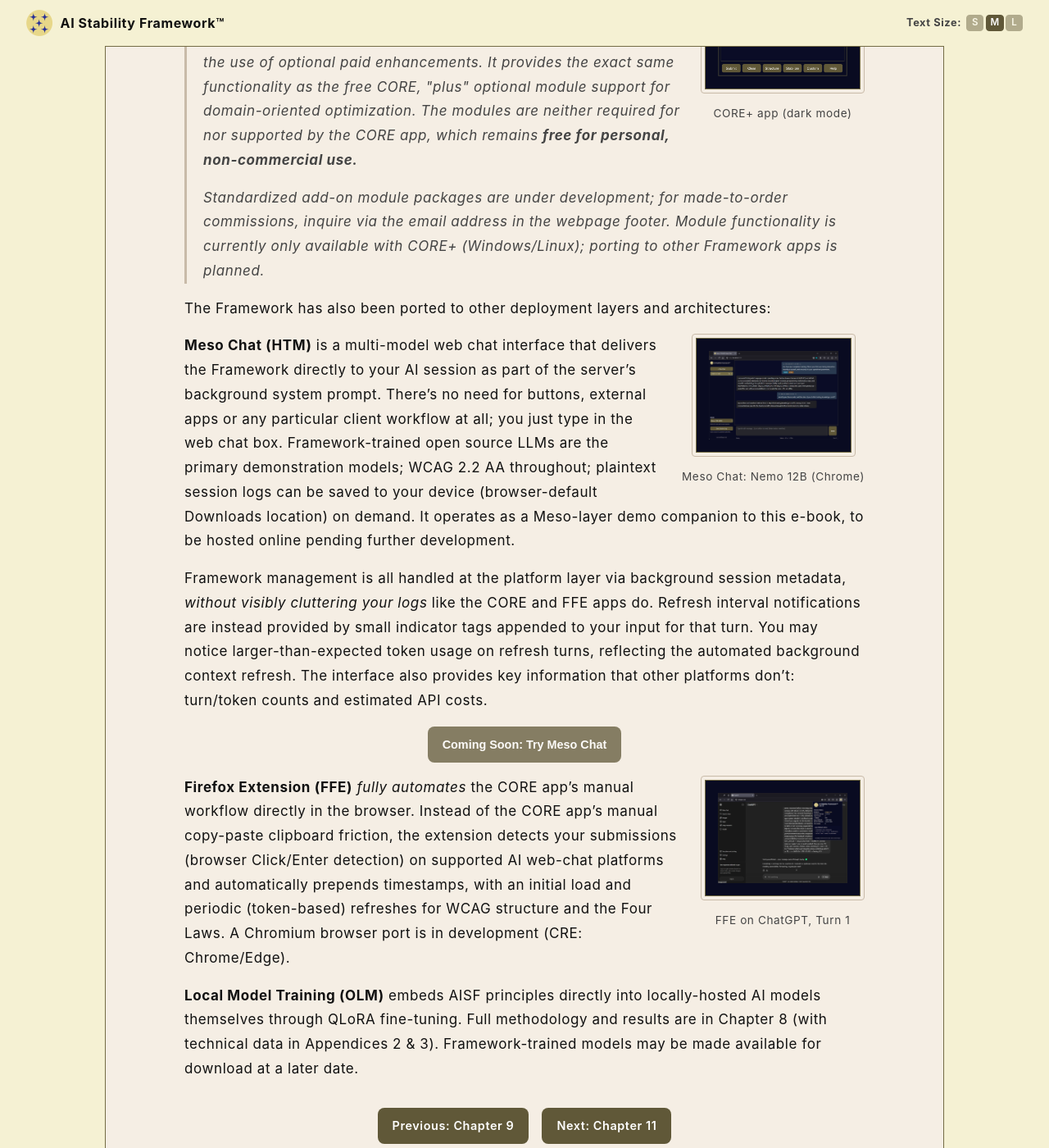
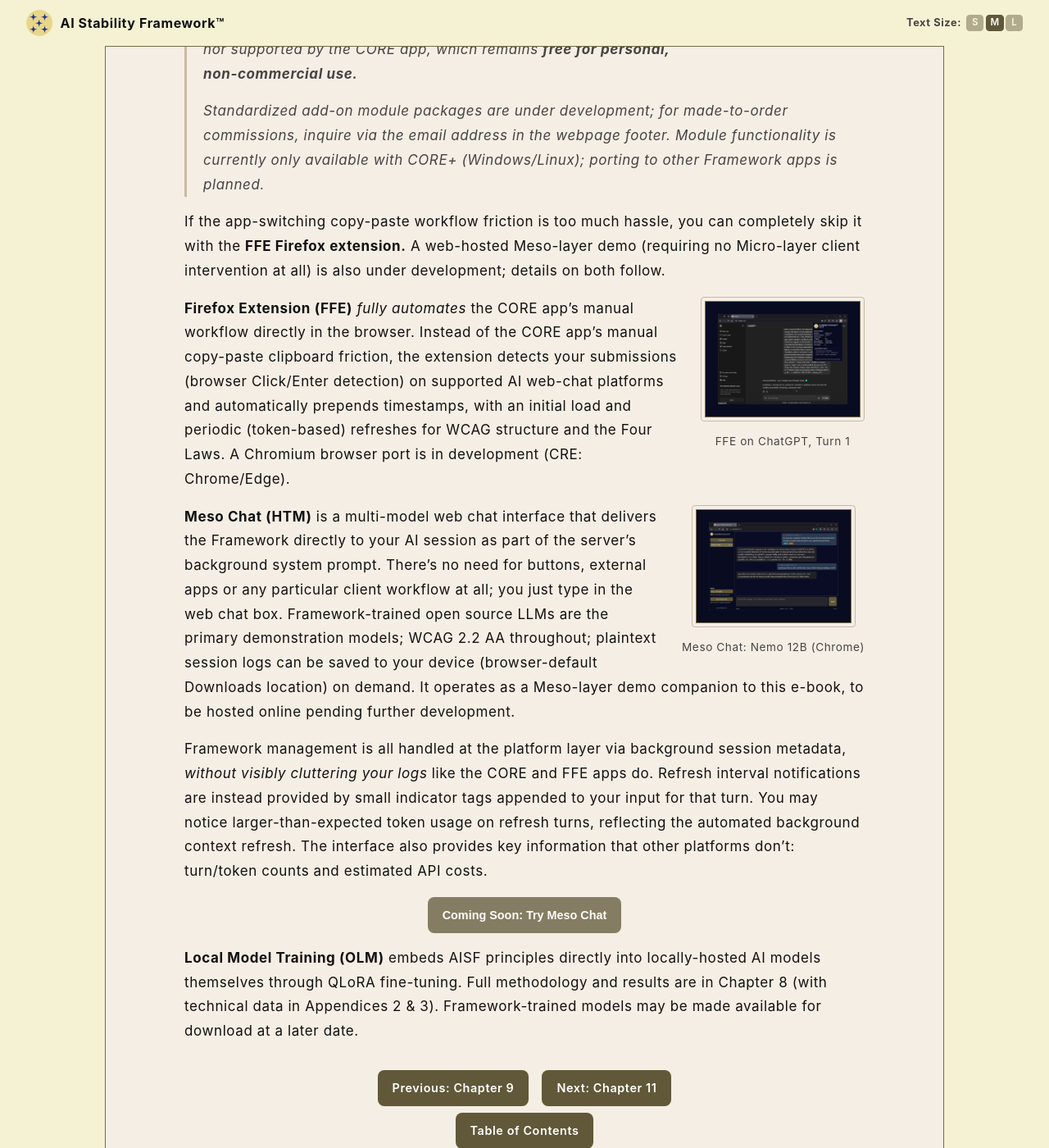
Before and after one commit to rojaslen/AISF-WEB, a Jekyll site: the page built from ch10.md, in a window 1280 px wide and 1400 px high, scrolled down 3716 px. Shown: the whole window at 82% size. Built offline with Jekyll 4.4.1, drawn with Linux system fonts in a browser that asks for light colours; some web fonts are replaced; some of the changed text lies outside the part shown.

Commit message:
Update ch10.md

```diff
--- a/ch10.md
+++ b/ch10.md
@@ -86,7 +84,16 @@
 
 <p><i>Standardized add-on module packages are under development; for made-to-order commissions, inquire via the email address in the webpage footer. Module functionality is currently only available with CORE+ (Windows/Linux); porting to other Framework apps is planned.</I></p></blockquote>
 
-The Framework has also been ported to other deployment layers and architectures:
+If the app-switching copy-paste workflow friction is too much hassle, you can completely skip it with the **FFE Firefox extension.** A web-hosted Meso-layer demo (requiring no Micro-layer client intervention at all) is also under development; details on both follow.
+
+<figure class="screenshot float-right">
+  <button class="thumb-btn" data-src="/assets/images/gpt-ffe-turn1.png" data-alt="Firefox extension active with ChatGPT, turn 1 with popup" aria-label="View full size: Firefox extension on ChatGPT, turn 1 with popup">
+    <img style="border: 1px solid #746C44; padding: 15px; background-color: #090B21"  src="/assets/images/gpt-ffe-turn1.png" alt="" aria-hidden="true" class="thumbnail">
+  </button>
+  <figcaption>FFE on ChatGPT, Turn 1</figcaption>
+</figure>
+
+**Firefox Extension (FFE)** *fully automates* the CORE app's manual workflow directly in the browser. Instead of the CORE app's manual copy-paste clipboard friction, the extension detects your submissions (browser Click/Enter detection) on supported AI web-chat platforms and automatically prepends timestamps, with an initial load and periodic (token-based) refreshes for WCAG structure and the Four Laws. A Chromium browser port is in development (CRE: Chrome/Edge).
 
 <figure class="screenshot float-right">
   <button class="thumb-btn" data-src="/assets/images/htm-turn1-dark.png" data-alt="Meso Chat active session, dark mode" aria-label="View full size: Meso Chat active session">
@@ -100,15 +107,6 @@
 Framework management is all handled at the platform layer via background session metadata, *without visibly cluttering your logs* like the CORE and FFE apps do. Refresh interval notifications are instead provided by small indicator tags appended to your input for that turn. You may notice larger-than-expected token usage on refresh turns, reflecting the automated background context refresh. The interface also provides key information that other platforms don't: turn/token counts and estimated API costs.
 
 <p><button class="demo-btn" disabled aria-disabled="true">Coming Soon: Try Meso Chat</button></p>
-
-<figure class="screenshot float-right">
-  <button class="thumb-btn" data-src="/assets/images/gpt-ffe-turn1.png" data-alt="Firefox extension active with ChatGPT, turn 1 with popup" aria-label="View full size: Firefox extension on ChatGPT, turn 1 with popup">
-    <img style="border: 1px solid #746C44; padding: 15px; background-color: #090B21"  src="/assets/images/gpt-ffe-turn1.png" alt="" aria-hidden="true" class="thumbnail">
-  </button>
-  <figcaption>FFE on ChatGPT, Turn 1</figcaption>
-</figure>
-
-**Firefox Extension (FFE)** *fully automates* the CORE app's manual workflow directly in the browser. Instead of the CORE app's manual copy-paste clipboard friction, the extension detects your submissions (browser Click/Enter detection) on supported AI web-chat platforms and automatically prepends timestamps, with an initial load and periodic (token-based) refreshes for WCAG structure and the Four Laws. A Chromium browser port is in development (CRE: Chrome/Edge).
 
 **Local Model Training (OLM)** embeds AISF principles directly into locally-hosted AI models themselves through QLoRA fine-tuning. Full methodology and results are in Chapter 8 (with technical data in Appendices 2 & 3). Framework-trained models may be made available for download at a later date.
 
```
Also changed, not shown: other parts of ch10.md (+0 -2 lines).
